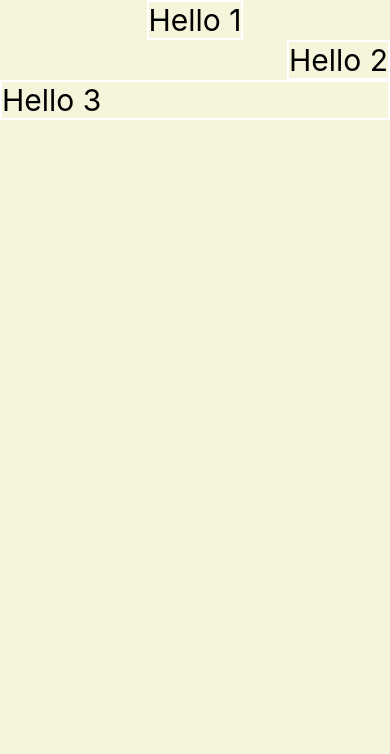
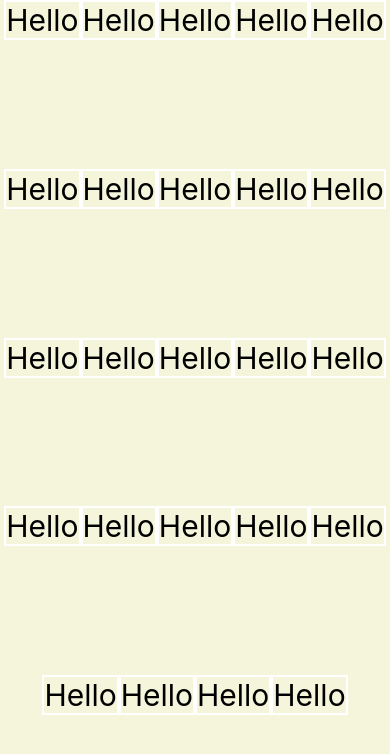
Before and after one commit to rudyalvaradobeltran/react-native, a React Native app: screen / in a window 390 px wide. Shown: the top 754 px of the page. Built offline with nearby package versions, Linux system fonts and the light colour scheme.

Commit message:
Flex wrap

```diff
--- a/src/screens/FlexScreen.tsx
+++ b/src/screens/FlexScreen.tsx
@@ -4,9 +4,30 @@ import {View, Text, StyleSheet} from 'react-native';
 const FlexScreen = () => {
   return (
     <View style={Styles.container}>
-      <Text style={Styles.box1}>Hello 1</Text>
-      <Text style={Styles.box2}>Hello 2</Text>
-      <Text style={Styles.box3}>Hello 3</Text>
+      <Text style={Styles.box1}>Hello</Text>
+      <Text style={Styles.box2}>Hello</Text>
+      <Text style={Styles.box3}>Hello</Text>
+      <Text style={Styles.box1}>Hello</Text>
+      <Text style={Styles.box2}>Hello</Text>
+      <Text style={Styles.box3}>Hello</Text>
+      <Text style={Styles.box1}>Hello</Text>
+      <Text style={Styles.box2}>Hello</Text>
+      <Text style={Styles.box3}>Hello</Text>
+      <Text style={Styles.box1}>Hello</Text>
+      <Text style={Styles.box2}>Hello</Text>
+      <Text style={Styles.box3}>Hello</Text>
+      <Text style={Styles.box1}>Hello</Text>
+      <Text style={Styles.box2}>Hello</Text>
+      <Text style={Styles.box3}>Hello</Text>
+      <Text style={Styles.box1}>Hello</Text>
+      <Text style={Styles.box2}>Hello</Text>
+      <Text style={Styles.box3}>Hello</Text>
+      <Text style={Styles.box1}>Hello</Text>
+      <Text style={Styles.box2}>Hello</Text>
+      <Text style={Styles.box3}>Hello</Text>
+      <Text style={Styles.box1}>Hello</Text>
+      <Text style={Styles.box2}>Hello</Text>
+      <Text style={Styles.box3}>Hello</Text>
     </View>
   );
 };
@@ -15,19 +36,20 @@ const Styles = StyleSheet.create({
   container: {
     flex: 1,
     backgroundColor: 'beige',
-    // flexDirection: 'row',
+    alignItems: 'flex-start',
+    justifyContent: 'center',
+    flexDirection: 'row',
+    flexWrap: 'wrap',
   },
   box1: {
     borderWidth: 2,
     borderColor: '#fff',
     fontSize: 30,
-    alignSelf: 'center',
   },
   box2: {
     borderWidth: 2,
     borderColor: '#fff',
     fontSize: 30,
-    alignSelf: 'flex-end',
   },
   box3: {
     borderWidth: 2,
```
